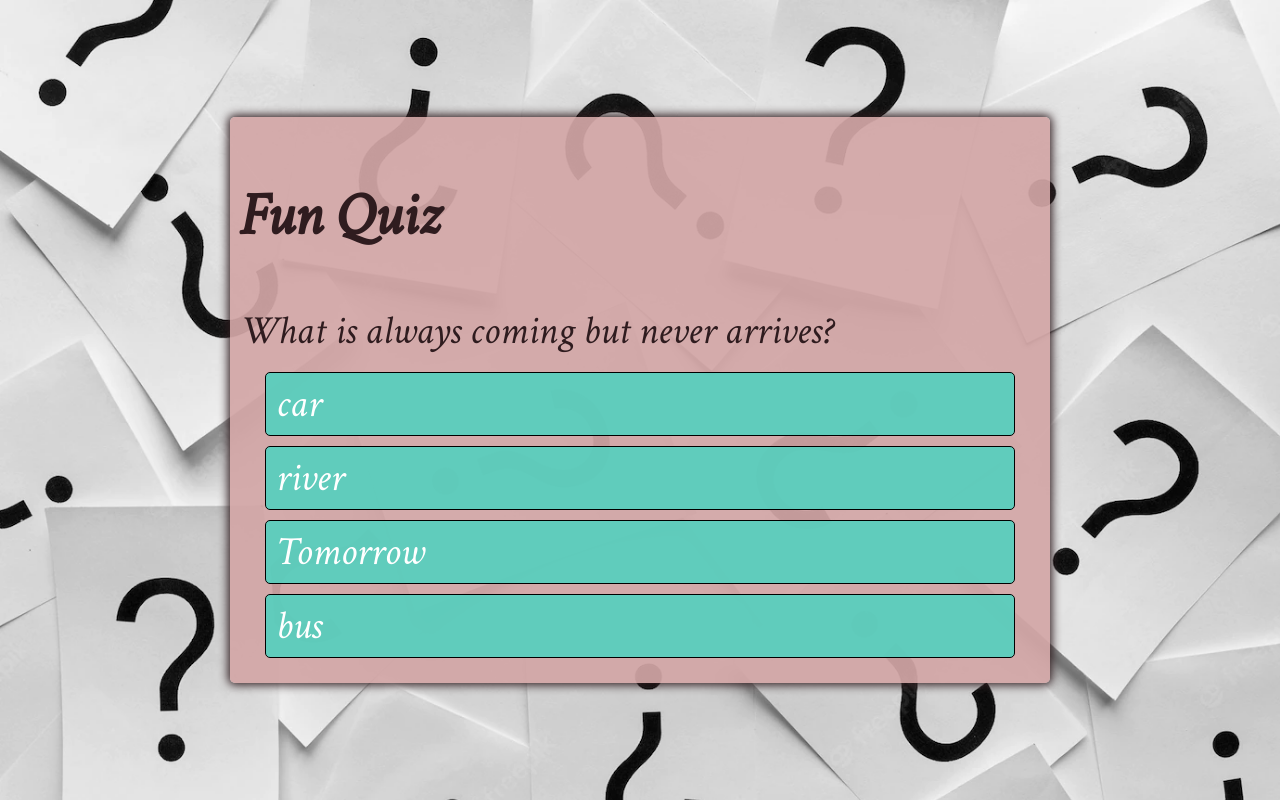
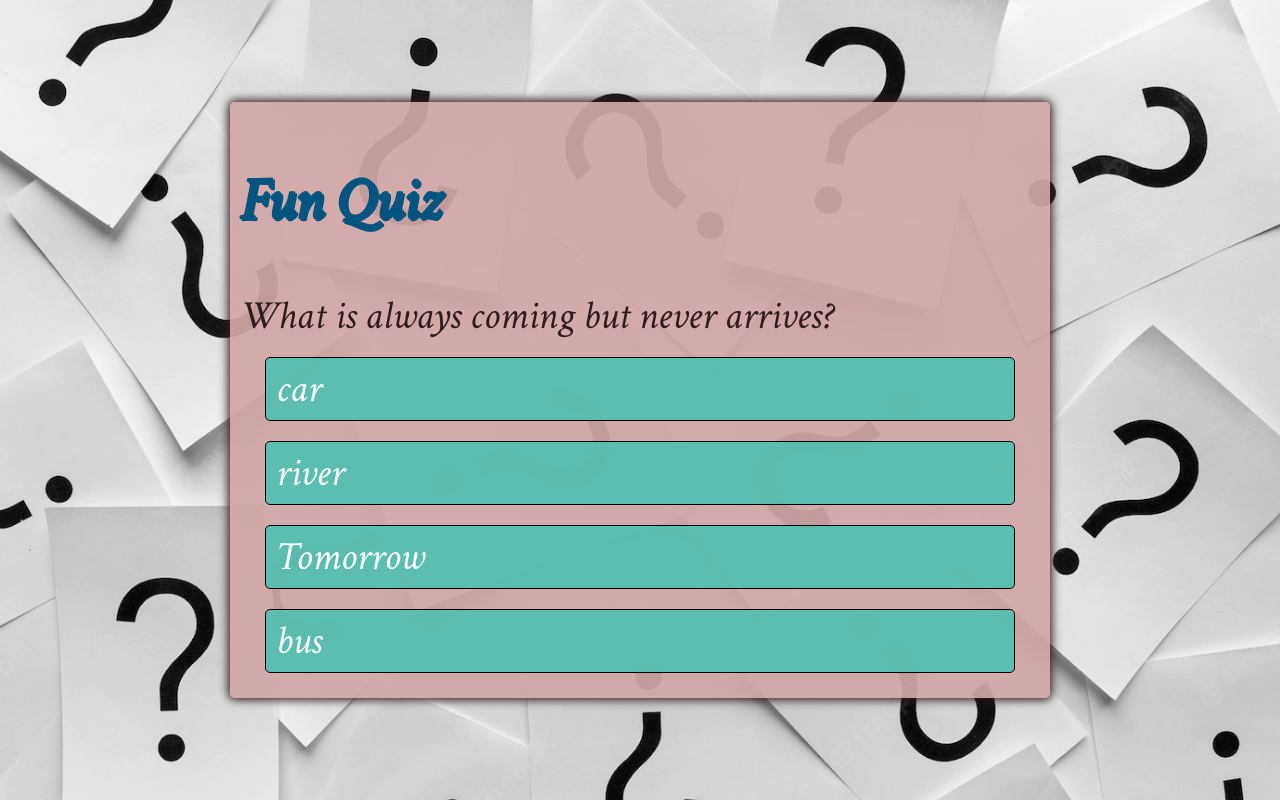
Before and after one commit to MinuMThomas/FunQuiz-portfolio2, a plain HTML site: page index.html in a window 1280 px wide. Both pictures are taken after a click on the button "start". Drawn offline with Linux system fonts and the light colour scheme.

Commit message:
h2 color changed

```diff
--- a/assets/css/main.css
+++ b/assets/css/main.css
@@ -15,10 +15,11 @@
     background-image: url(/assets/images/quiz1.webp);
     background-size: cover;
   }
-  h1{
+ h2{
+    color: rgb(0, 85, 128);
     font-family:'Crimson Text', serif;
-    font-size: large;
-    color: rgb(144, 78, 78);
+    text-transform: capitalize;
+text-shadow: 2px 2px;
   }
 
   .container {
@@ -32,14 +33,14 @@
 
   .options{
     display: grid;
-    gap: 10px;
+    gap: 20px;
     margin: 15px 25px 15px 25px;
   }
 
   .ans {
    color: beige;
     border: 1px solid black;
-    background-color: rgba(83, 208, 191, 0.893);
+    background-color: rgba(79, 193, 177, 0.893);
     border-radius: 5px;
     padding: 5px 10px;
     color: white;
@@ -55,6 +56,8 @@
     font-size: 1.5rem;
     font-weight: bold;
     padding: 10px 20px;
+    border: 5px;
+    background-color: blueviolet;
   }
 
   .buttons {
@@ -65,12 +68,13 @@
 
   .absent {
     display: none;
+    background-color: blueviolet;
   }
   .ans.correct {
-    background-color: rgb(26, 69, 26);
+    background-color: rgb(50, 129, 50);
 
   }
 
   .ans.wrong {
-    background-color: rgb(96, 20, 20);
+    background-color: rgb(194, 54, 54);
   }
```
